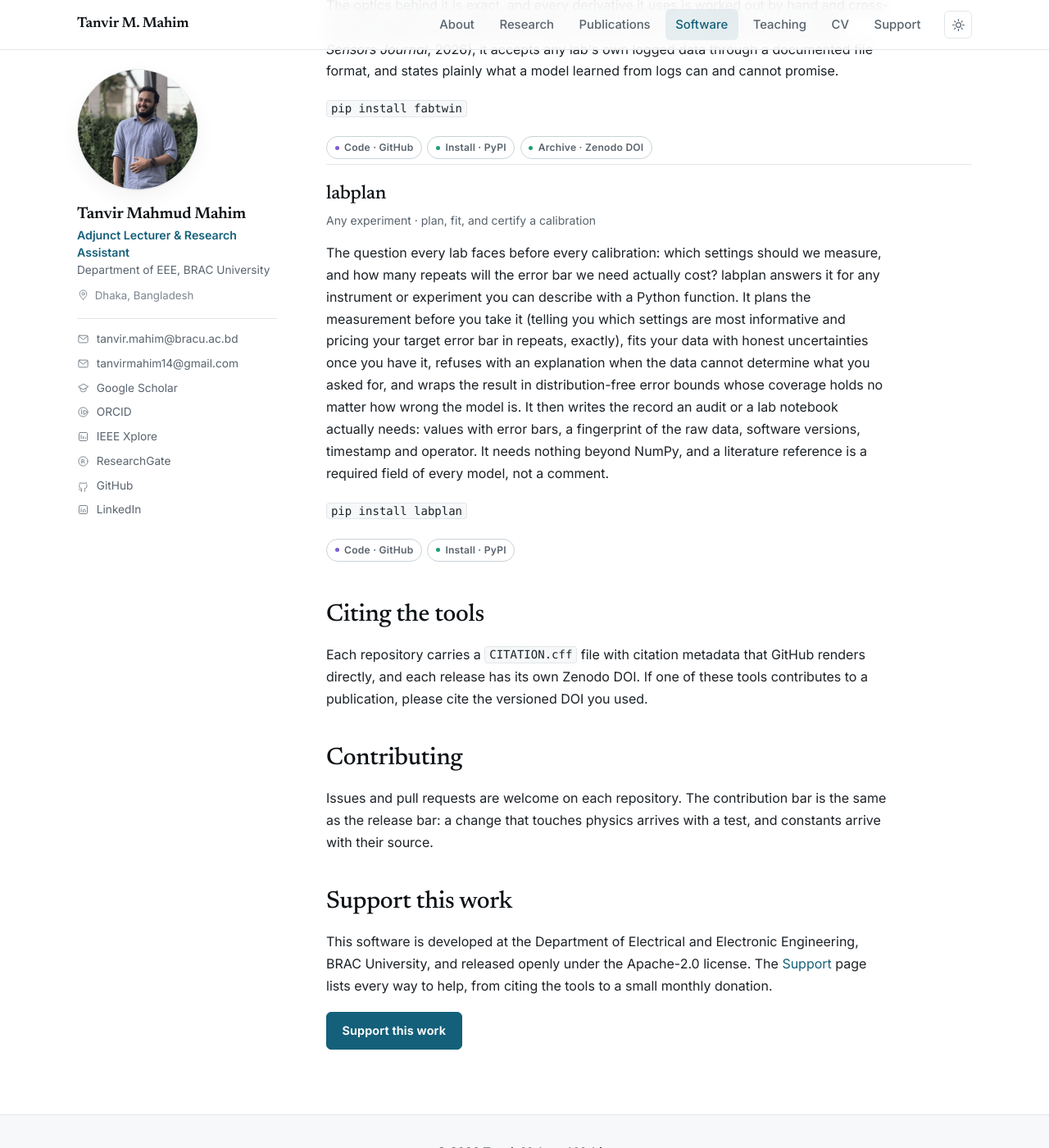
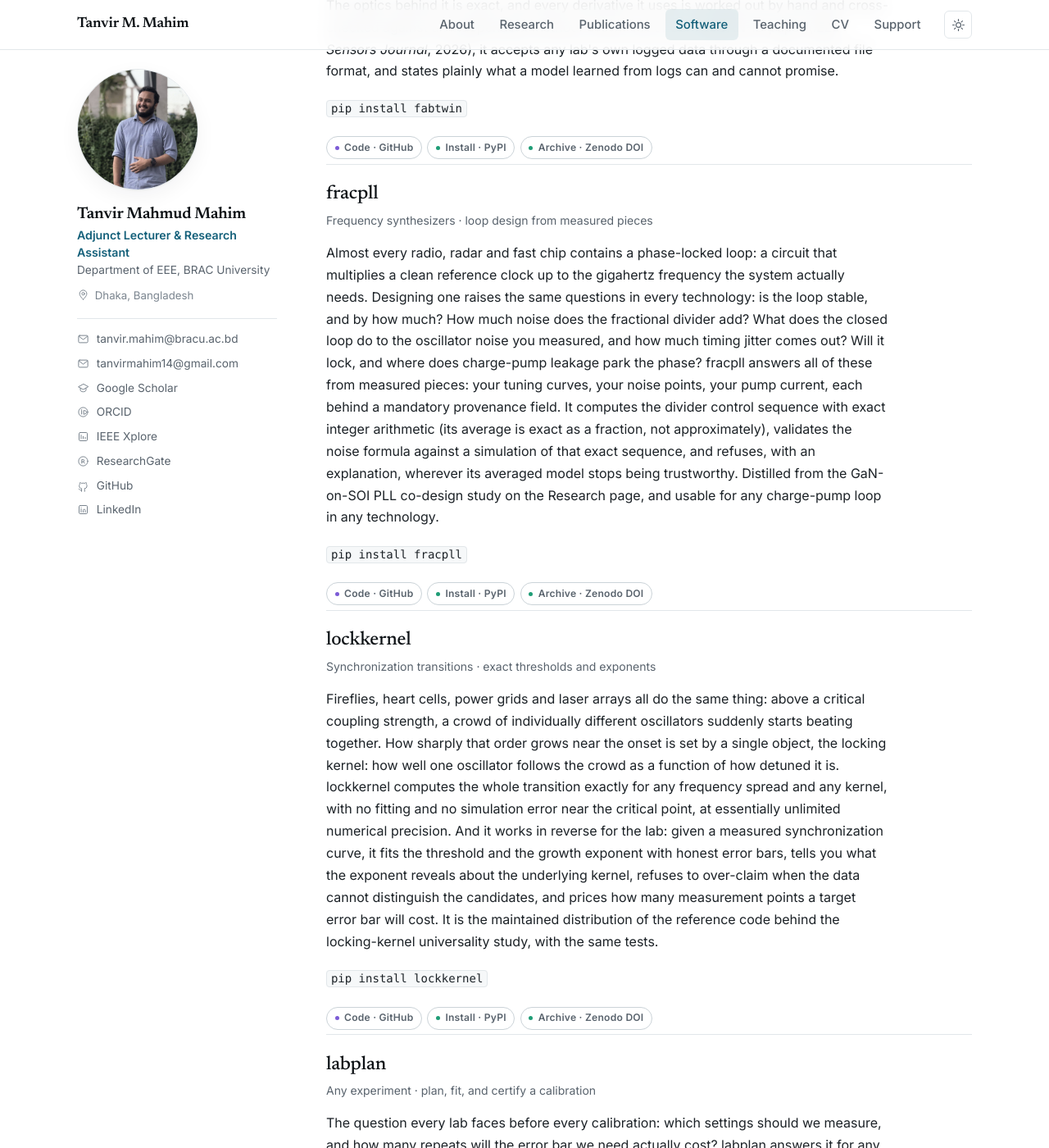
Before and after one commit to Tanvir-Mahmud-Mahim/Tanvir-Mahmud-Mahim.github.io, a Jekyll site: the page built from software.md, in a window 1280 px wide and 1400 px high, scrolled down 4190 px. Shown: the whole window at 82% size. Built offline with Jekyll 4.4.1, drawn with Linux system fonts in a browser that asks for light colours; some of the changed text lies outside the part shown.

Commit message:
Update site

```diff
--- a/software.md
+++ b/software.md
@@ -3,12 +3,12 @@ layout: page
 title: "Software"
 subtitle: "General-purpose research tools, released with tests, archived with DOIs."
 permalink: /software/
-description: "Open-source software by Tanvir Mahmud Mahim: ramansep, kpenvelope, sqzcomb, absnoise, cavsqueeze, sparq-triage, hamop, fabtwin, vacspin and labplan: tools for Raman analysis of 2D materials, nitride semiconductor physics, squeezed-light microcombs, superconducting thermal detectors, spin squeezing, single-photon-emitter screening, materials modelling, yield-aware photonic design, colour-centre spin-photon interfaces and measurement planning, maintained under the TaN-MM-Org organization."
+description: "Open-source software by Tanvir Mahmud Mahim: ramansep, kpenvelope, sqzcomb, absnoise, cavsqueeze, sparq-triage, hamop, fabtwin, vacspin, labplan, fracpll and lockkernel: tools for Raman analysis of 2D materials, nitride semiconductor physics, squeezed-light microcombs, superconducting thermal detectors, spin squeezing, single-photon-emitter screening, materials modelling, yield-aware photonic design, colour-centre spin-photon interfaces, measurement planning, fractional-N frequency-synthesizer design and synchronization transitions, maintained under the TaN-MM-Org organization."
 ---
 
-Ten research tools grew out of the <a href="{{ '/research/' | relative_url }}">research projects</a>. All are maintained under the <a href="https://github.com/TaN-MM-Org" rel="noopener">TaN-MM-Org</a> organization and installable with a single <a href="https://pypi.org/" rel="noopener">pip</a> command. They share one rule: every physics claim in a release is backed by an automated test that runs publicly at every change, textbook results are reproduced by the code rather than assumed, every built-in physical constant carries a citation to its source, and each release is archived on Zenodo under its own DOI. Each package also states plainly what it does not do yet.
+Twelve research tools grew out of the <a href="{{ '/research/' | relative_url }}">research projects</a>. All are maintained under the <a href="https://github.com/TaN-MM-Org" rel="noopener">TaN-MM-Org</a> organization and installable with a single <a href="https://pypi.org/" rel="noopener">pip</a> command. They share one rule: every physics claim in a release is backed by an automated test that runs publicly at every change, textbook results are reproduced by the code rather than assumed, every built-in physical constant carries a citation to its source, and each release is archived on Zenodo under its own DOI. Each package also states plainly what it does not do yet.
 
-Every package now also carries a laboratory layer: before a measurement is taken, it can tell you which settings to measure and how many repeats a target error bar will cost, and afterwards it fits your own data with honest uncertainties, refusing (with an explanation) whenever the data cannot actually determine what you asked for. The tenth tool, labplan, is that layer extracted into a standalone engine that works with any model you can write as a Python function.
+Every package now also carries a laboratory layer: before a measurement is taken, it can tell you which settings to measure and how many repeats a target error bar will cost, and afterwards it fits your own data with honest uncertainties, refusing (with an explanation) whenever the data cannot actually determine what you asked for. One of the tools, labplan, is that layer extracted into a standalone engine that works with any model you can write as a Python function.
 
 <section class="project">
 <h3>ramansep</h3>
@@ -119,6 +119,30 @@ Every package now also carries a laboratory layer: before a measurement is taken
 </section>
 
 <section class="project">
+<h3>fracpll</h3>
+<p class="project-meta">Frequency synthesizers · loop design from measured pieces</p>
+<p>Almost every radio, radar and fast chip contains a phase-locked loop: a circuit that multiplies a clean reference clock up to the gigahertz frequency the system actually needs. Designing one raises the same questions in every technology: is the loop stable, and by how much? How much noise does the fractional divider add? What does the closed loop do to the oscillator noise you measured, and how much timing jitter comes out? Will it lock, and where does charge-pump leakage park the phase? fracpll answers all of these from measured pieces: your tuning curves, your noise points, your pump current, each behind a mandatory provenance field. It computes the divider control sequence with exact integer arithmetic (its average is exact as a fraction, not approximately), validates the noise formula against a simulation of that exact sequence, and refuses, with an explanation, wherever its averaged model stops being trustworthy. Distilled from the GaN-on-SOI PLL co-design study on the Research page, and usable for any charge-pump loop in any technology.</p>
+<p><code>pip install fracpll</code></p>
+<ul class="pub-actions">
+<li><a class="chip chip-code" href="https://github.com/TaN-MM-Org/fracpll" rel="noopener">Code · GitHub</a></li>
+<li><a class="chip chip-data" href="https://pypi.org/project/fracpll/" rel="noopener">Install · PyPI</a></li>
+<li><a class="chip chip-data" href="https://doi.org/10.5281/zenodo.22829473" rel="noopener">Archive · Zenodo DOI</a></li>
+</ul>
+</section>
+
+<section class="project">
+<h3>lockkernel</h3>
+<p class="project-meta">Synchronization transitions · exact thresholds and exponents</p>
+<p>Fireflies, heart cells, power grids and laser arrays all do the same thing: above a critical coupling strength, a crowd of individually different oscillators suddenly starts beating together. How sharply that order grows near the onset is set by a single object, the locking kernel: how well one oscillator follows the crowd as a function of how detuned it is. lockkernel computes the whole transition exactly for any frequency spread and any kernel, with no fitting and no simulation error near the critical point, at essentially unlimited numerical precision. And it works in reverse for the lab: given a measured synchronization curve, it fits the threshold and the growth exponent with honest error bars, tells you what the exponent reveals about the underlying kernel, refuses to over-claim when the data cannot distinguish the candidates, and prices how many measurement points a target error bar will cost. It is the maintained distribution of the reference code behind the locking-kernel universality study, with the same tests.</p>
+<p><code>pip install lockkernel</code></p>
+<ul class="pub-actions">
+<li><a class="chip chip-code" href="https://github.com/TaN-MM-Org/lockkernel" rel="noopener">Code · GitHub</a></li>
+<li><a class="chip chip-data" href="https://pypi.org/project/lockkernel/" rel="noopener">Install · PyPI</a></li>
+<li><a class="chip chip-data" href="https://doi.org/10.5281/zenodo.22829483" rel="noopener">Archive · Zenodo DOI</a></li>
+</ul>
+</section>
+
+<section class="project">
 <h3>labplan</h3>
 <p class="project-meta">Any experiment · plan, fit, and certify a calibration</p>
 <p>The question every lab faces before every calibration: which settings should we measure, and how many repeats will the error bar we need actually cost? labplan answers it for any instrument or experiment you can describe with a Python function. It plans the measurement before you take it (telling you which settings are most informative and pricing your target error bar in repeats, exactly), fits your data with honest uncertainties once you have it, refuses with an explanation when the data cannot determine what you asked for, and wraps the result in distribution-free error bounds whose coverage holds no matter how wrong the model is. It then writes the record an audit or a lab notebook actually needs: values with error bars, a fingerprint of the raw data, software versions, timestamp and operator. It needs nothing beyond NumPy, and a literature reference is a required field of every model, not a comment.</p>
@@ -126,6 +150,7 @@ Every package now also carries a laboratory layer: before a measurement is taken
 <ul class="pub-actions">
 <li><a class="chip chip-code" href="https://github.com/TaN-MM-Org/labplan" rel="noopener">Code · GitHub</a></li>
 <li><a class="chip chip-data" href="https://pypi.org/project/labplan/" rel="noopener">Install · PyPI</a></li>
+<li><a class="chip chip-data" href="https://doi.org/10.5281/zenodo.22826765" rel="noopener">Archive · Zenodo DOI</a></li>
 </ul>
 </section>
 
```
Also changed, not shown: index.md (+4 -0 lines), 1 other file.
